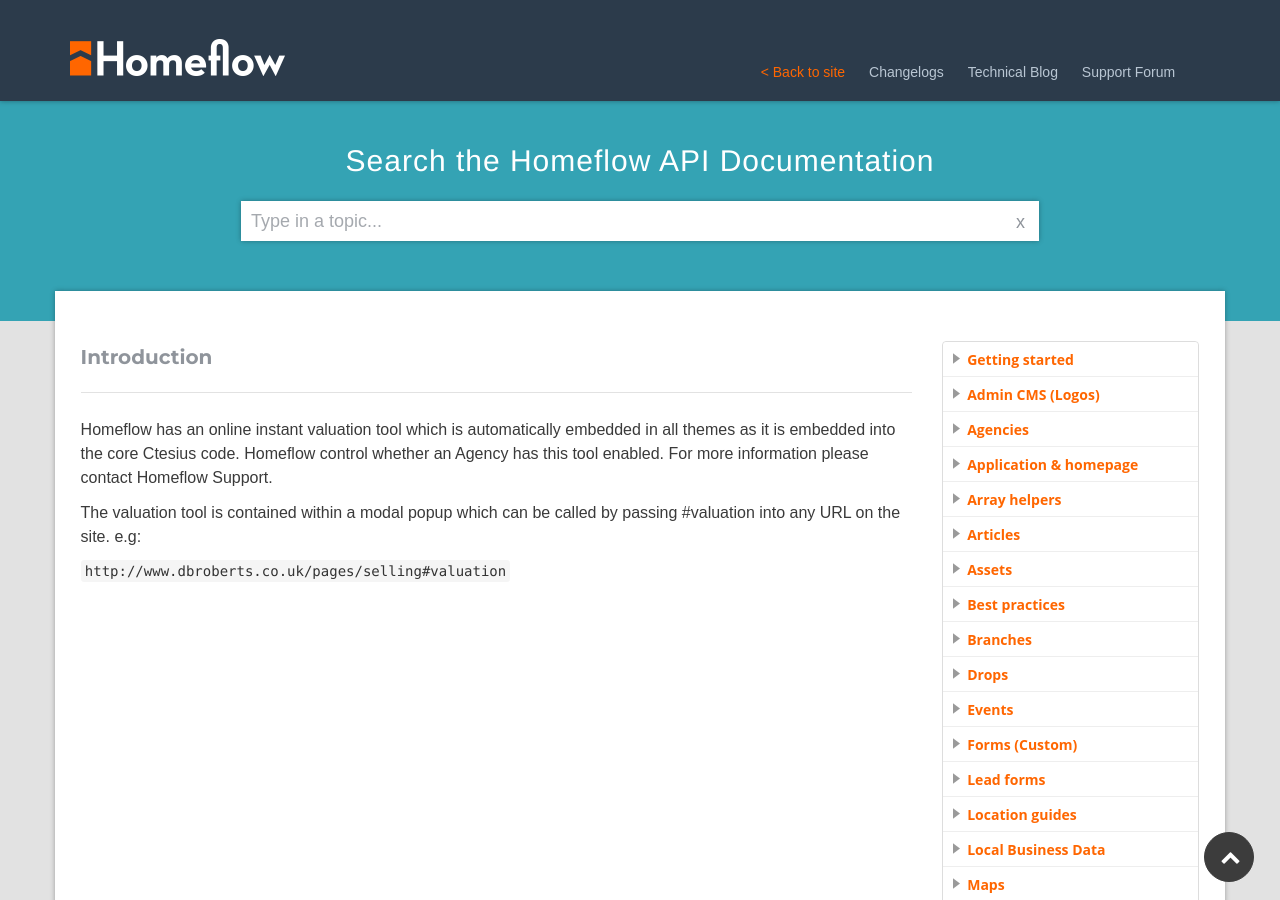
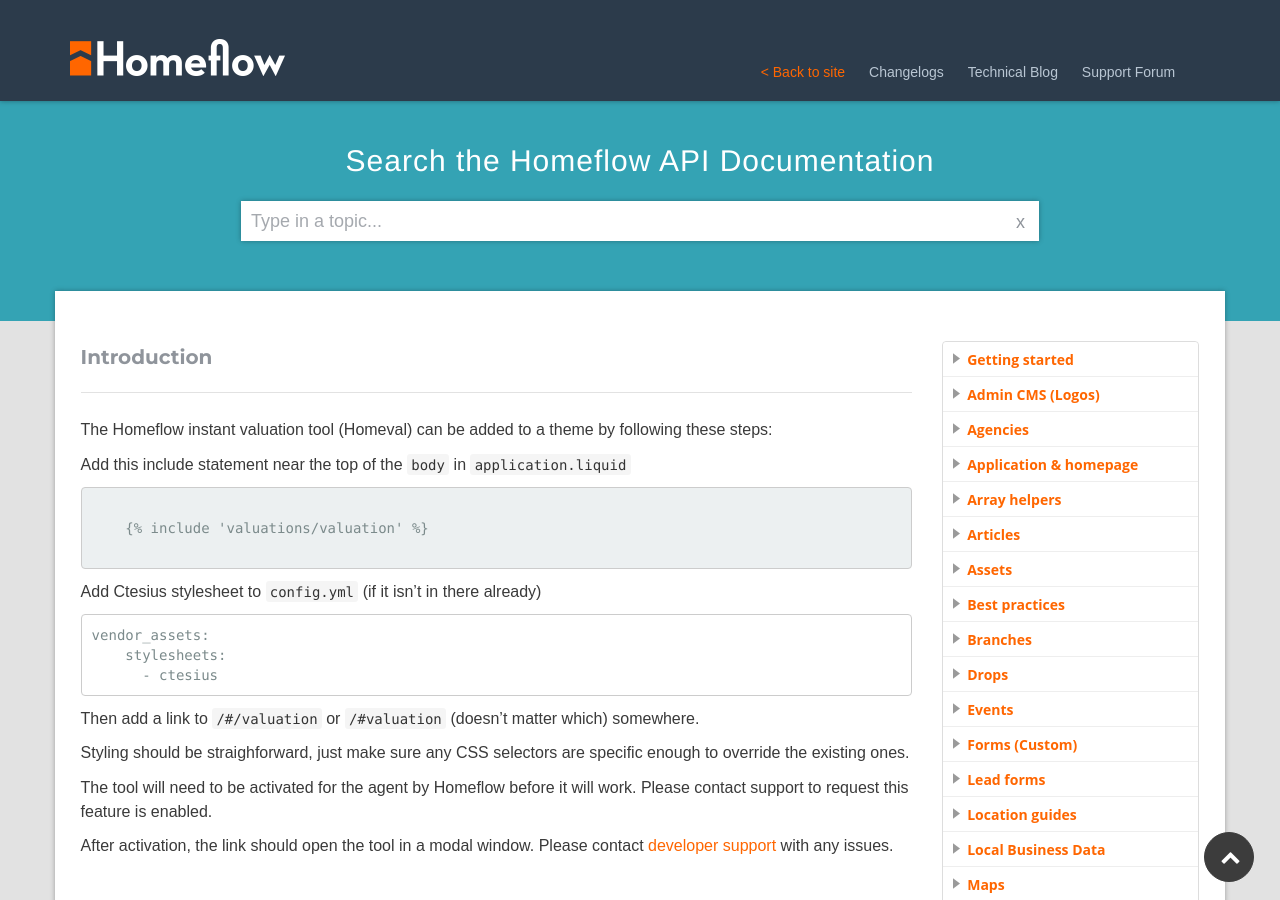
Before and after one commit to homeflow/homeflow.github.io, a Jekyll site: the page built from _posts/valuations/2016-01-01-introduction.md, in a window 1280 px wide and 900 px high. Built offline with Jekyll 4.4.1, drawn with Linux system fonts in a browser that asks for light colours.

Commit message:
Improve Homeval docs

````diff
--- a/_posts/valuations/2016-01-01-introduction.md
+++ b/_posts/valuations/2016-01-01-introduction.md
@@ -4,8 +4,29 @@ title: Introduction
 modal-id: valuations
 category: valuations
 ---
-Homeflow has an online instant valuation tool which is automatically embedded in all themes as it is embedded into the core Ctesius code. Homeflow control whether an Agency has this tool enabled. For more information please contact Homeflow Support.
 
-The valuation tool is contained within a modal popup which can be called by passing #valuation into any URL on the site. e.g:
+The Homeflow instant valuation tool (Homeval) can be added to a theme by following these steps:
 
-```http://www.dbroberts.co.uk/pages/selling#valuation```
+Add this include statement near the top of the `body` in `application.liquid`
+
+{% highlight html %}
+  {% raw %}
+    {% include 'valuations/valuation' %}
+  {% endraw %}
+{% endhighlight %}
+
+Add Ctesius stylesheet to `config.yml` (if it isn't in there already)
+
+```
+vendor_assets:
+    stylesheets:
+      - ctesius
+```
+
+Then add a link to `/#/valuation` or `/#valuation` (doesn't matter which) somewhere.
+
+Styling should be straighforward, just make sure any CSS selectors are specific enough to override the existing ones.
+
+The tool will need to be activated for the agent by Homeflow before it will work. Please contact support to request this feature is enabled.
+
+After activation, the link should open the tool in a modal window. Please contact [developer support](mailto:developer-support@homeflow.co.uk) with any issues.
````
